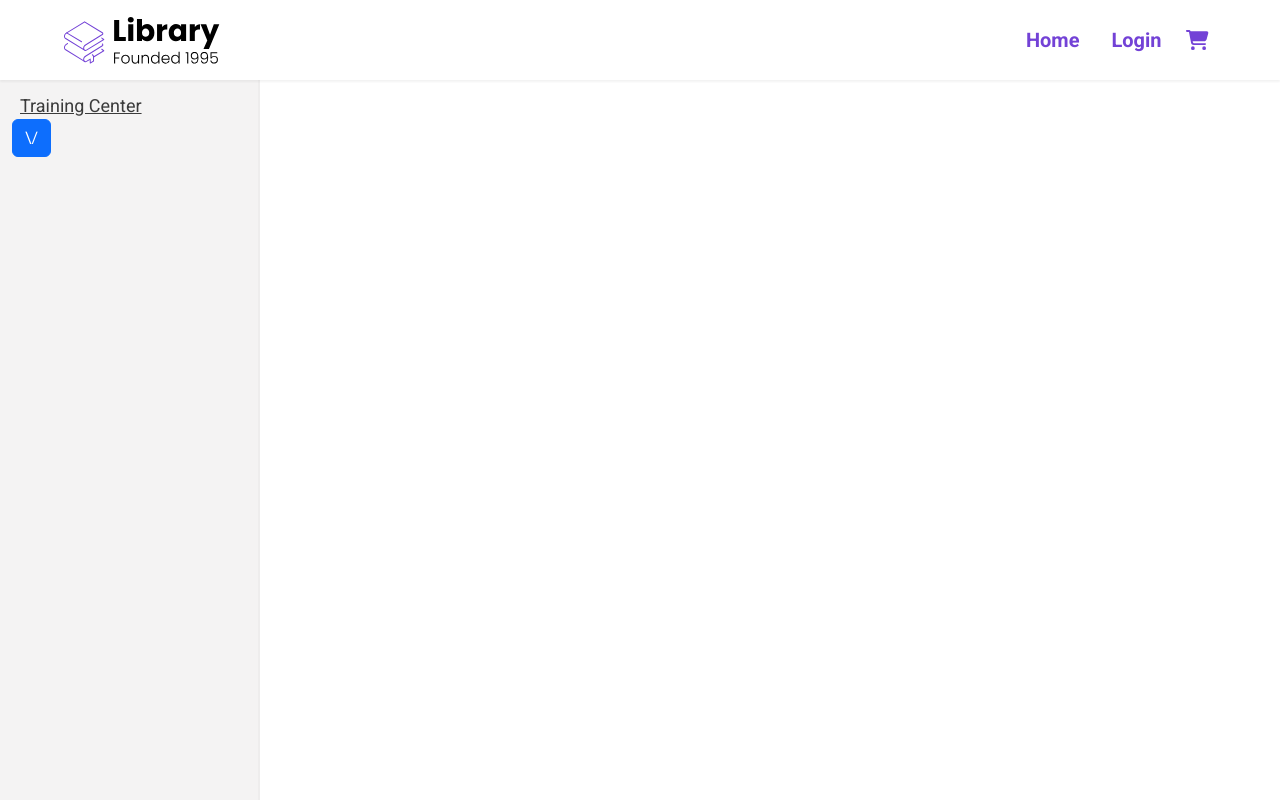
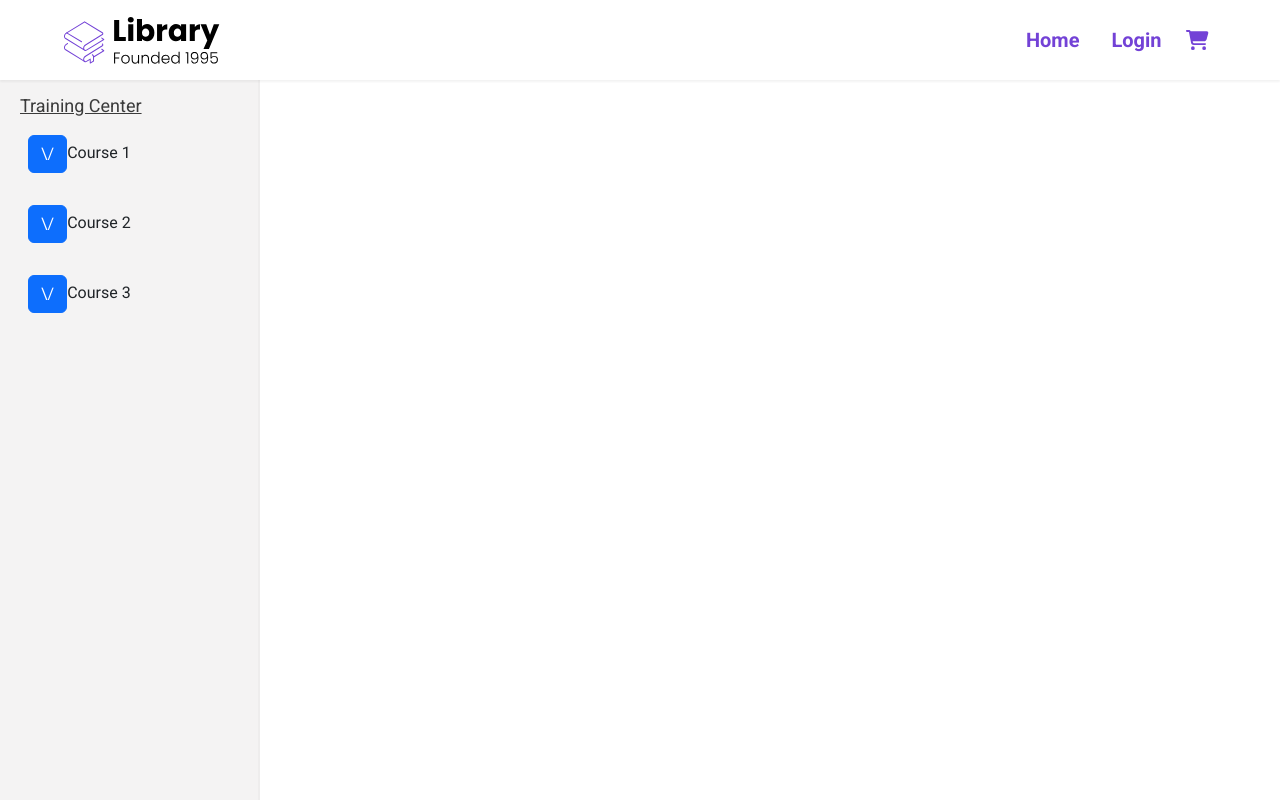
Before and after one commit to ajthraen/project, a React (Create React App) app: page /page in a window 1280 px wide. Shown: the top 800 px of the page. Built offline with nearby package versions, Linux system fonts and the light colour scheme; no server answers.

Commit message:
bootstrap sidebar

```diff
--- a/src/components/Sidetest.jsx
+++ b/src/components/Sidetest.jsx
@@ -5,11 +5,13 @@ import Collapse from 'react-bootstrap/Collapse';
 
 const Sidetest = () => {
     const [open, setOpen] = useState(false);
+    const [open1, setOpen1] = useState(false);
+    const [open2, setOpen2] = useState(false);
 
     return (
         <div className='sidebar'>
             <Link to="/page" className="sidebar__title">Training Center</Link>
-            <div>
+            <div className='p-3'>
                 <Button
                     onClick={() => setOpen(!open)}
                     aria-controls="example-collapse-text"
@@ -17,7 +19,42 @@ const Sidetest = () => {
                 >
                     \/
                 </Button>
+                Course 1
                 <Collapse in={open}>
+                    <div id="example-collapse-text">
+                    Anim pariatur cliche reprehenderit, enim eiusmod high life accusamus
+                    terry richardson ad squid. Nihil anim keffiyeh helvetica, craft beer
+                    labore wes anderson cred nesciunt sapiente ea proident.
+                    </div>
+                </Collapse>
+            </div>
+            <div className='p-3'>
+                <Button
+                    onClick={() => setOpen1(!open1)}
+                    aria-controls="example-collapse-text"
+                    aria-expanded={open1}
+                >
+                    \/
+                </Button>
+                Course 2
+                <Collapse in={open1}>
+                    <div id="example-collapse-text">
+                    Anim pariatur cliche reprehenderit, enim eiusmod high life accusamus
+                    terry richardson ad squid. Nihil anim keffiyeh helvetica, craft beer
+                    labore wes anderson cred nesciunt sapiente ea proident.
+                    </div>
+                </Collapse>
+            </div>
+            <div className='p-3'>
+                <Button
+                    onClick={() => setOpen2(!open2)}
+                    aria-controls="example-collapse-text"
+                    aria-expanded={open2}
+                >
+                    \/
+                </Button>
+                Course 3
+                <Collapse in={open2}>
                     <div id="example-collapse-text">
                     Anim pariatur cliche reprehenderit, enim eiusmod high life accusamus
                     terry richardson ad squid. Nihil anim keffiyeh helvetica, craft beer
```
